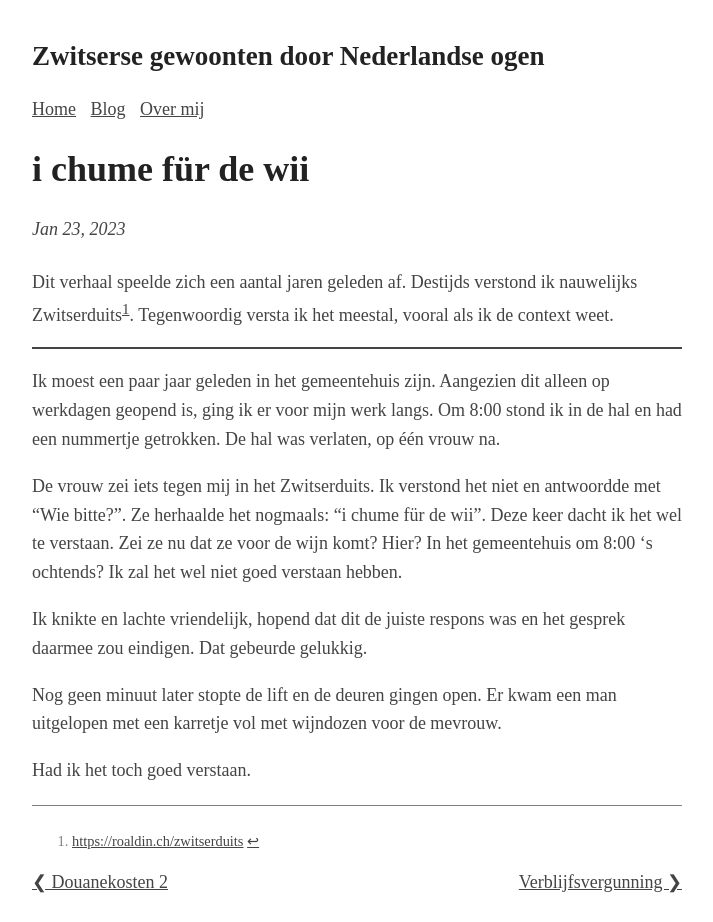
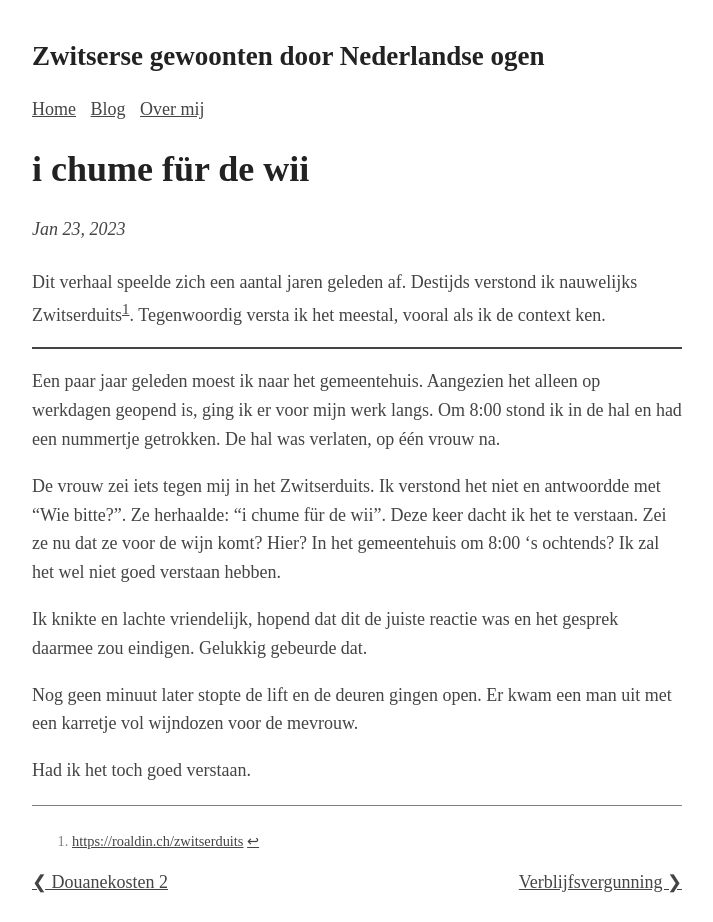
Before and after one commit to Roald87/roaldin.ch, a Jekyll site: the page built from _posts/2023-01-23-i-chume-fur-de-wii.md, in a window 1280 px wide. Shown: the whole page, without its empty margins (283-996 px from the left). Built offline with Jekyll 4.4.1, drawn with Linux system fonts in a browser that asks for light colours; comment, search, counter and statistics services are not loaded.

Commit message:
Spellcheck by ChatGPT

```diff
--- a/_posts/2023-01-23-i-chume-fur-de-wii.md
+++ b/_posts/2023-01-23-i-chume-fur-de-wii.md
@@ -3,17 +3,17 @@ layout: post
 title: i chume für de wii
 ---
 
-Dit verhaal speelde zich een aantal jaren geleden af. Destijds verstond ik nauwelijks Zwitserduits[^1]. Tegenwoordig versta ik het meestal, vooral als ik de context weet.
+Dit verhaal speelde zich een aantal jaren geleden af. Destijds verstond ik nauwelijks Zwitserduits[^1]. Tegenwoordig versta ik het meestal, vooral als ik de context ken.
 
 ---
 
-Ik moest een paar jaar geleden in het gemeentehuis zijn. Aangezien dit alleen op werkdagen geopend is, ging ik er voor mijn werk langs. Om 8:00 stond ik in de hal en had een nummertje getrokken. De hal was verlaten, op één vrouw na.
+Een paar jaar geleden moest ik naar het gemeentehuis. Aangezien het alleen op werkdagen geopend is, ging ik er voor mijn werk langs. Om 8:00 stond ik in de hal en had een nummertje getrokken. De hal was verlaten, op één vrouw na.
 
-De vrouw zei iets tegen mij in het Zwitserduits. Ik verstond het niet en antwoordde met "Wie bitte?". Ze herhaalde het nogmaals: "i chume für de wii". Deze keer dacht ik het wel te verstaan. Zei ze nu dat ze voor de wijn komt? Hier? In het gemeentehuis om 8:00 's ochtends? Ik zal het wel niet goed verstaan hebben.
+De vrouw zei iets tegen mij in het Zwitserduits. Ik verstond het niet en antwoordde met "Wie bitte?". Ze herhaalde: "i chume für de wii". Deze keer dacht ik het te verstaan. Zei ze nu dat ze voor de wijn komt? Hier? In het gemeentehuis om 8:00 's ochtends? Ik zal het wel niet goed verstaan hebben.
 
-Ik knikte en lachte vriendelijk, hopend dat dit de juiste respons was en het gesprek daarmee zou eindigen. Dat gebeurde gelukkig.
+Ik knikte en lachte vriendelijk, hopend dat dit de juiste reactie was en het gesprek daarmee zou eindigen. Gelukkig gebeurde dat.
 
-Nog geen minuut later stopte de lift en de deuren gingen open. Er kwam een man uitgelopen met een karretje vol met wijndozen voor de mevrouw.
+Nog geen minuut later stopte de lift en de deuren gingen open. Er kwam een man uit met een karretje vol wijndozen voor de mevrouw.
 
 Had ik het toch goed verstaan.
 
```
Also changed, not shown: _posts/2023-01-08-hofladen.md (+4 -4 lines), _posts/2023-01-18-douanekosten-2.md (+4 -4 lines), _posts/2023-02-07-verblijfsvergunning-2.md (+5 -5 lines), _posts/2023-04-27-schoenen.md (+4 -4 lines).
